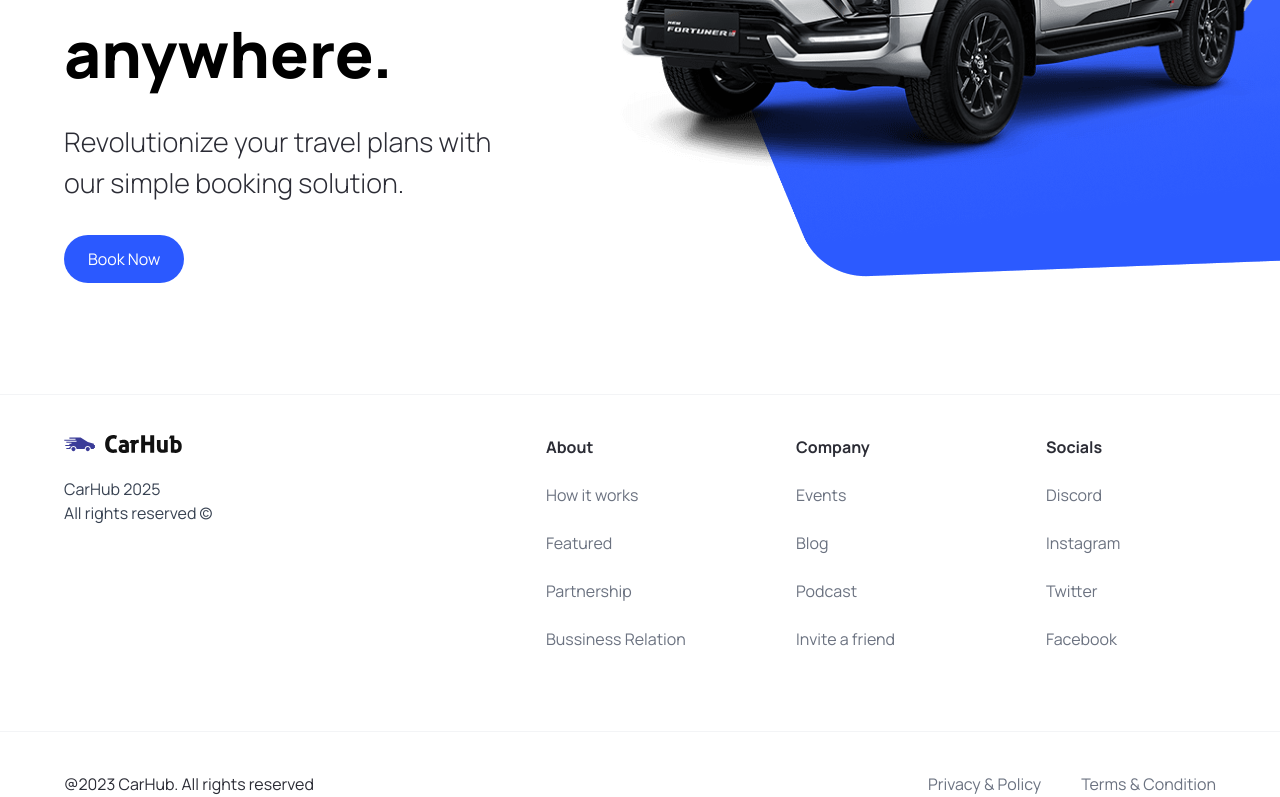
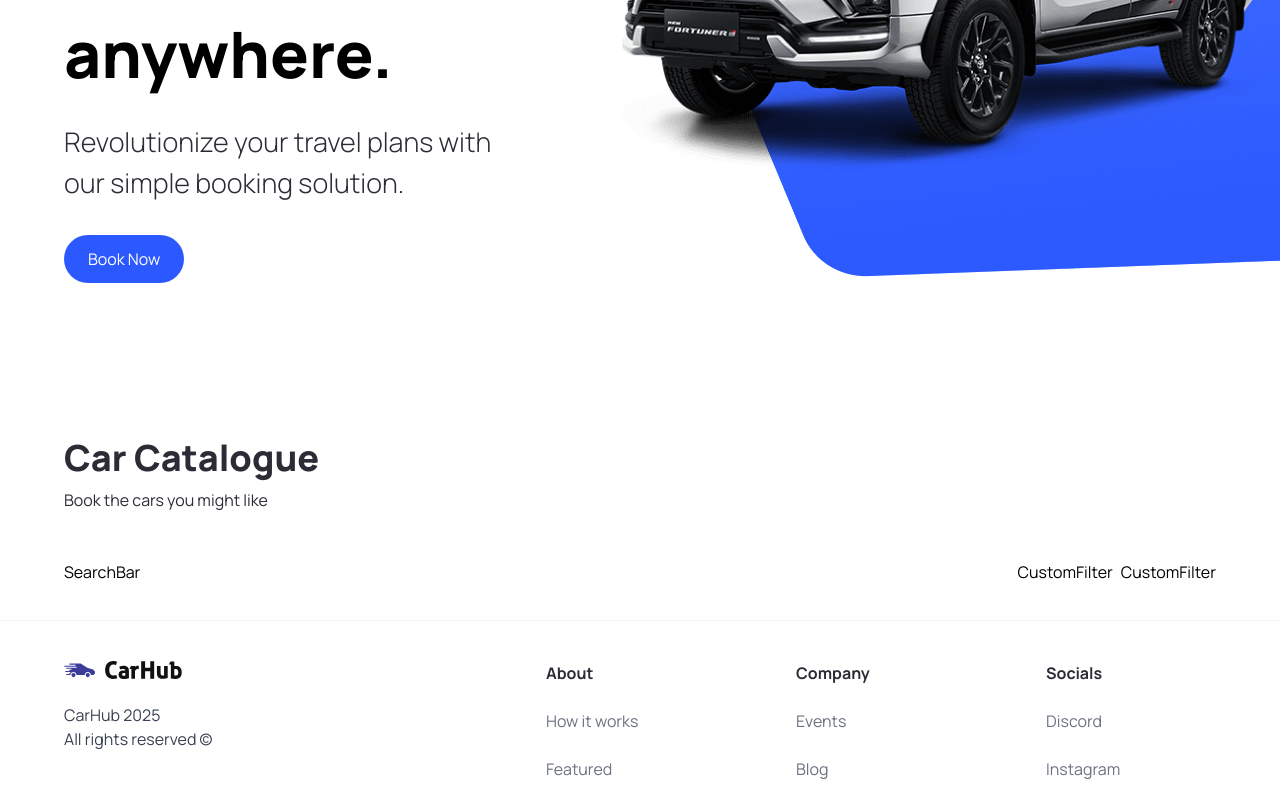
Before and after one commit to esnoko/Dream-Wheels, a Next.js app: page / in a window 1280 px wide. Shown: the part 426-1223 px from the top of the page. Built offline with nearby package versions, Linux system fonts and the light colour scheme.

Commit message:
Add CustomFilter and SearchBar files

```diff
--- a/app/page.tsx
+++ b/app/page.tsx
@@ -1,10 +1,24 @@
 import Image from "next/image";
-import Hero from "@/components/Hero";
-import CustomButton from "@/components/CustomButton";
+import { Hero, SearchBar, CustomFilter } from "@/components";
 export default function Home() {
   return (
     <main className="overflow-hidden">
-      <Hero/>
+      <Hero />
+
+      <div className="mt-12 padding-x padding-y max-width" id="discover">
+        <div className="home__text-container">
+          <h1 className="text-4xl font-extrabold">Car Catalogue</h1>
+          <p>Book the cars you might like</p>
+        </div>
+
+        <div className="home__filters">
+          <SearchBar />
+          <div className="home__filter-container">
+            <CustomFilter title="fuel" />
+            <CustomFilter title="year" />
+          </div>
+        </div>
+      </div>
     </main>
   );
 }
--- /dev/null
+++ b/components/CustomFilter.tsx
@@ -0,0 +1,9 @@
+import React from 'react'
+
+function CustomFilter() {
+  return (
+    <div>CustomFilter</div>
+  )
+}
+
+export default CustomFilter
--- /dev/null
+++ b/components/SearchBar.tsx
@@ -0,0 +1,9 @@
+import React from 'react'
+
+function SearchBar() {
+  return (
+    <div>SearchBar</div>
+  )
+}
+
+export default SearchBar
--- a/components/index.js
+++ b/components/index.js
@@ -2,5 +2,7 @@
 import Hero from "./Hero";
 import CustomButton from "./CustomButton";
 import Footer from "./Footer";
+import SearchBar from "./SearchBar";
+import CustomFilter from "./CustomFilter";
 
-export { Navbar, Hero, CustomButton, Footer, };
+export { Navbar, Hero, CustomButton, Footer, SearchBar, CustomFilter };
```
